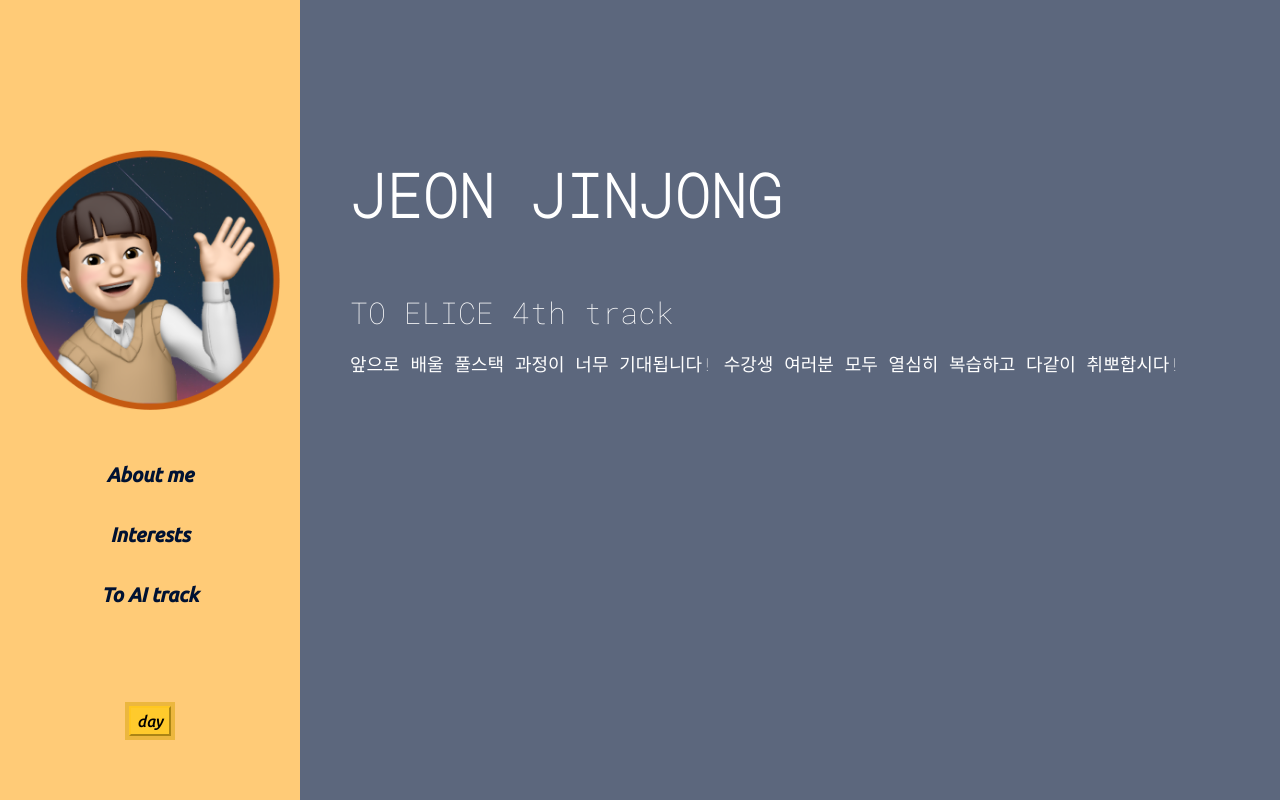
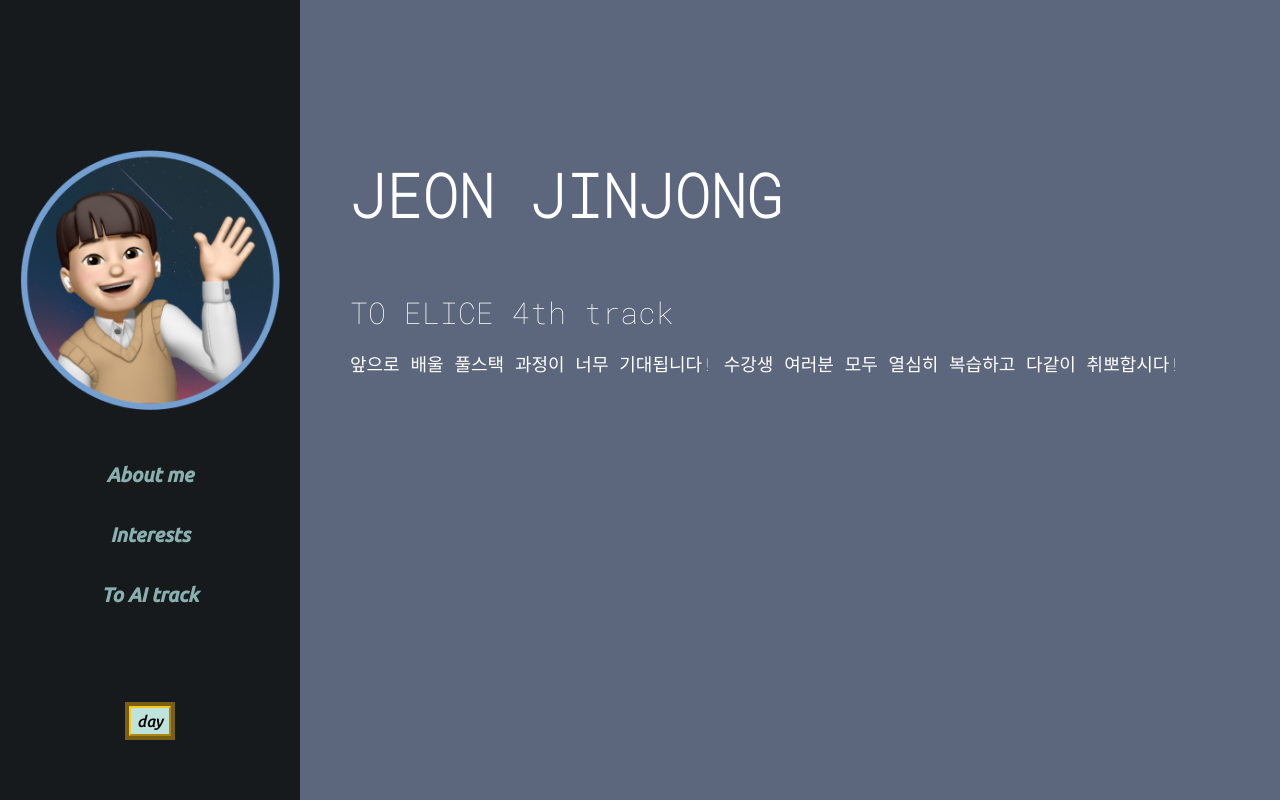
Before and after one commit to skyfjinjong/My-Introduce-Page, a plain HTML site: page my_page/ai_track.html in a window 1280 px wide. Both pictures are taken after a click on the button "night". Shown: the top 800 px of the page. Drawn offline with nearby package versions, Linux system fonts and the light colour scheme; a web font is replaced by a local one.

Commit message:
1_22 / 야간모드, 프로필 이미지 수정

```diff
--- a/my_page/ai_track.html
+++ b/my_page/ai_track.html
@@ -68,28 +68,35 @@
         #font5 { font-family: 'Dongle', sans-serif; }
     </style>
     <script>
-        function 주간야간토글(self){
+        function 주간야간토글(self) {
             let target = document.querySelector('body');
-            let target_ls = document.querySelector('left_side');
+            let target_ls = document.querySelector('#left_side');
+            let target_btn = document.querySelector('#day_change');
+            let img = document.querySelector('.p_img');
             let as = document.querySelectorAll('a');
-            if(self.value==='night'){
-                target.style.backgroundColor='#5c677d';
-                target.style.color='white';
-                for(let i=0; i<as.length; i++){
-                    as[i].style.color='#001233';
+            if (self.value === 'night') {
+                target_ls.style.backgroundColor = "#161a1d";
+                target.style.backgroundColor = '#5c677d';
+                target.style.color = 'white';
+                target_btn.style.backgroundColor = "#bee3db";
+                img.src = "../img/tmp2.png";
+                for (let i = 0; i < as.length; i++) {
+                    as[i].style.color = '#89b0ae';
                 }
                 self.value = 'day'
             }
-            else{
-                target.style.backgroundColor='#fef9ef';
-                target.style.color='#bc4749';
-                for(let i=0; i<as.length; i++){
-                    as[i].style.color='#bc4749';
+            else {
+                target.style.backgroundColor = '#fef9ef';
+                target_ls.style.backgroundColor = "#ffcb77";
+                target.style.color = '#bc4749';
+                target_btn.style.backgroundColor = "#ffc107";
+                img.src = "../img/tmp.png";
+                for (let i = 0; i < as.length; i++) {
+                    as[i].style.color = '#bc4749';
                 }
                 self.value = 'night';
             }
         }
-        //speechSynthesis.speak(new SpeechSynthesisUtterance('안녕하세요! 저는 프론트엔드 직무에 관심이 많은 전진종입니다. 잘 부탁드려요~'));
     </script>
 </head>
 <body>
@@ -97,14 +104,14 @@
     <div id="content">
         <div id="left_side">
             <div id="profile_img">
-                <img src = "../img/tmp.png" alt="JJJ" height=260 width=260>
+                <img class="p_img" src = "../img/tmp.png" alt="JJJ" height=260 width=260>
             </div>
             <ul>
                 <li><a href="../index.html">About me</a></li>
                 <li><a href="interest.html">Interests</a></li>
                 <li><a href="ai_track.html">To AI track</a></li>
             </ul>
-            <input type="button" style="margin-top: 50px;" value="night" class="btn-warning" onclick="주간야간토글(this)">
+            <input type="button" id="day_change" style="margin-top: 50px;" value="night" class="btn-warning" onclick="주간야간토글(this)">
         </div>
         <div id="right_side">
             <p style="font-size: 60px; font-weight: bold; margin-bottom: 50px;">JEON JINJONG</p>
```
Also changed, not shown: index.html (+22 -15 lines), my_page/interest.html (+26 -51 lines), img/tmp2.png (added).
